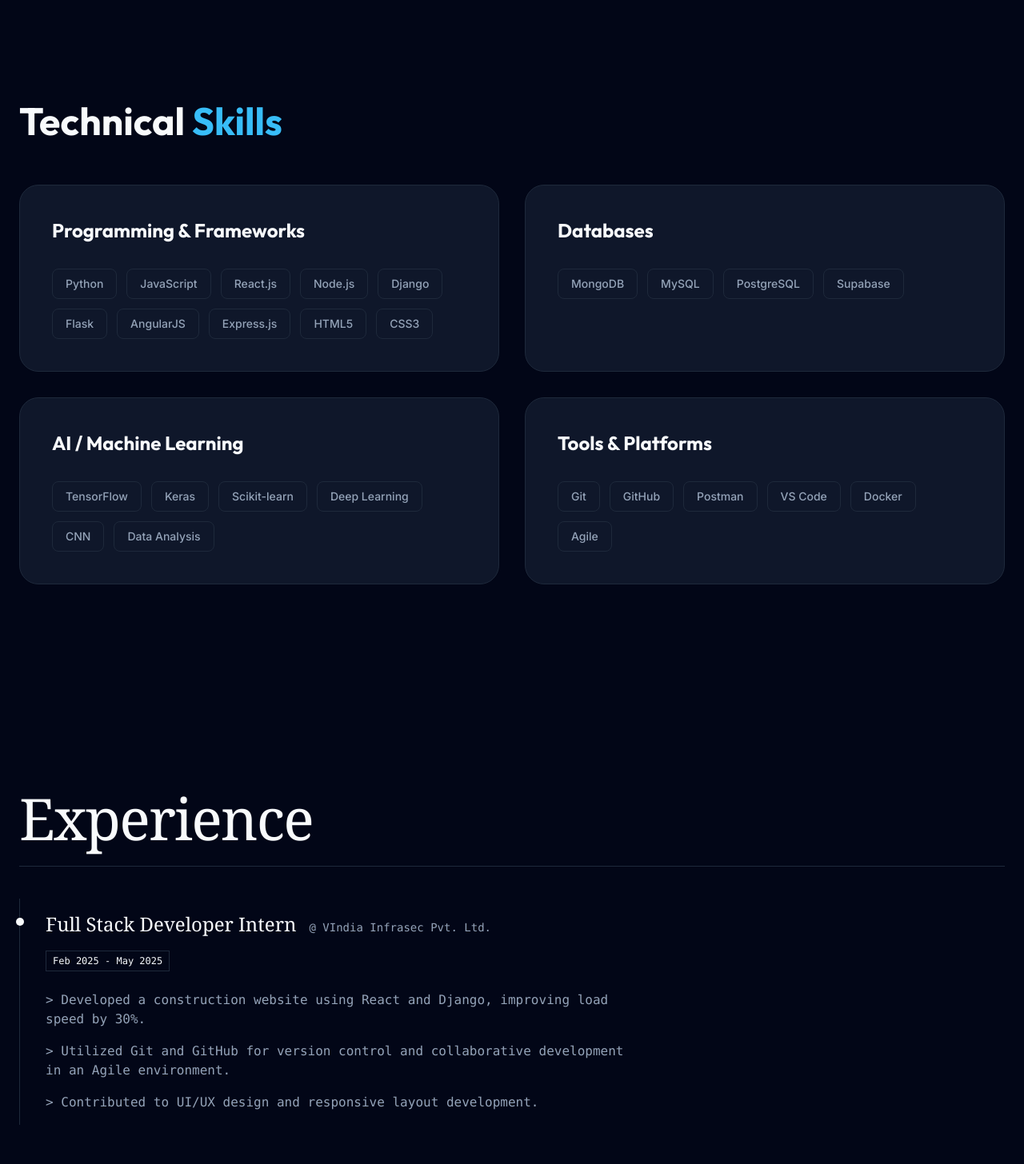
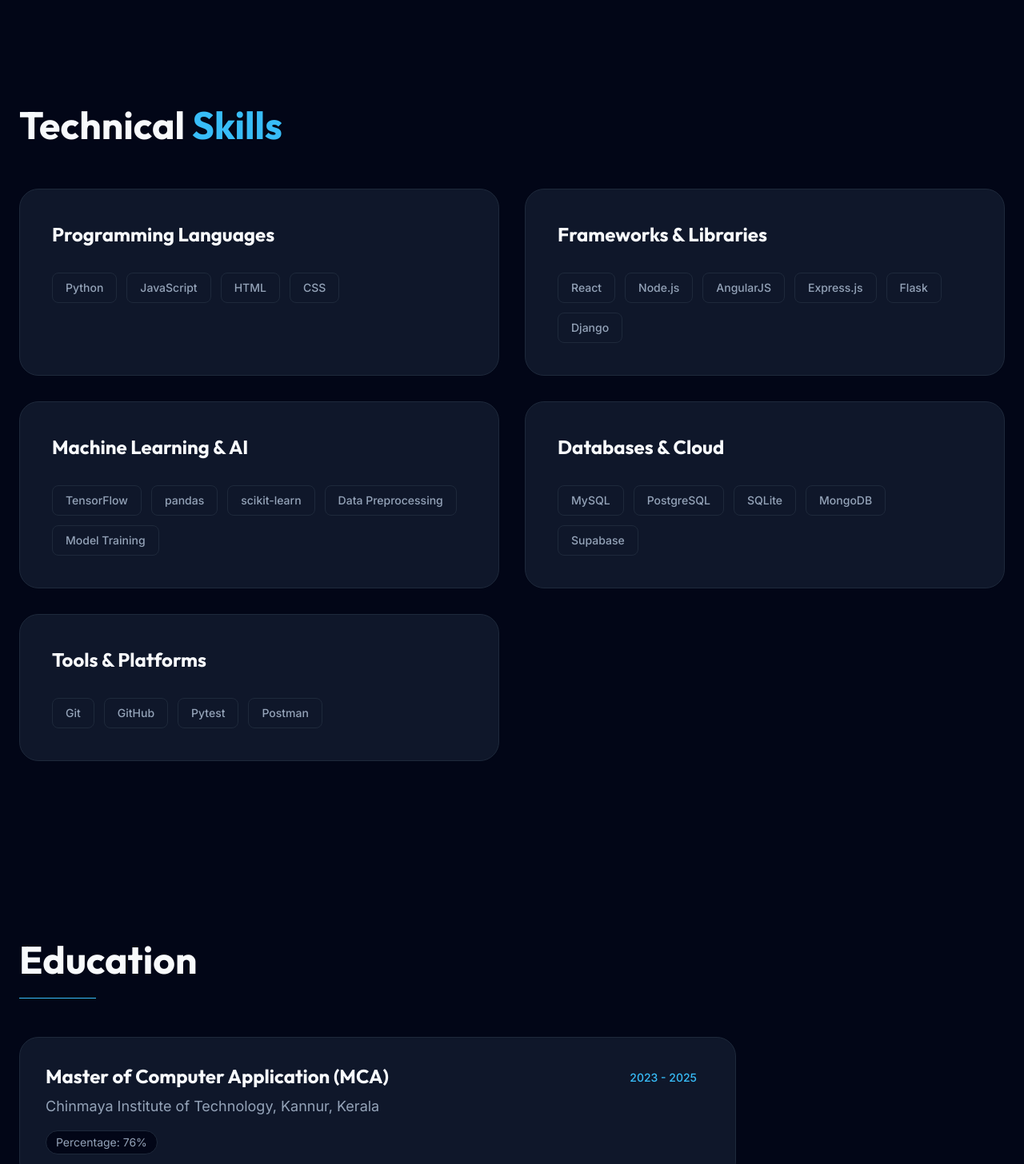
Before and after one commit to Arshwinsajeevan/my-portfolio, a React (Vite) app: page / in a window 1280 px wide. Shown: the part 1330-2786 px from the top of the page at 80% size. Built offline with nearby package versions, Linux system fonts and the light colour scheme.

Commit message:
updated details

```diff
--- a/src/App.jsx
+++ b/src/App.jsx
@@ -3,6 +3,7 @@
 import Hero from './components/Hero';
 import About from './components/About';
 import Skills from './components/Skills';
+import Education from './components/Education';
 import Experience from './components/Experience';
 import Projects from './components/Projects';
 import Contact from './components/Contact';
@@ -42,6 +43,7 @@
         <Hero />
         <About />
         <Skills />
+        <Education />
         <Experience />
         <Projects />
         <Contact />
--- a/src/components/Contact.jsx
+++ b/src/components/Contact.jsx
@@ -54,7 +54,7 @@
                             </div>
                             <div>
                                 <p className="text-xs text-[var(--text-muted)] mb-1">LinkedIn</p>
-                                <a href="https://linkedin.com/in/arshwin-sajeevan" target="" rel="noopener noreferrer" className="text-base font-medium text-[var(--text-color)] hover:text-[var(--accent-color)] transition-colors">
+                                <a href="https://www.linkedin.com/in/arshwin-sajeevan/" target="_blank" rel="noopener noreferrer" className="text-base font-medium text-[var(--text-color)] hover:text-[var(--accent-color)] transition-colors">
                                     Arshwin Sajeevan
                                 </a>
                             </div>
@@ -66,8 +66,8 @@
                             </div>
                             <div>
                                 <p className="text-xs text-[var(--text-muted)] mb-1">GitHub</p>
-                                <a href="https://github.com/arshwin-s" target="_blank" rel="noopener noreferrer" className="text-base font-medium text-[var(--text-color)] hover:text-[var(--accent-color)] transition-colors">
-                                    arshwin-s
+                                <a href="https://github.com/Arshwinsajeevan" target="_blank" rel="noopener noreferrer" className="text-base font-medium text-[var(--text-color)] hover:text-[var(--accent-color)] transition-colors">
+                                    Arshwinsajeevan
                                 </a>
                             </div>
                         </div>
--- /dev/null
+++ b/src/components/Education.jsx
@@ -0,0 +1,72 @@
+import React from 'react';
+import { motion } from 'framer-motion';
+
+const Education = () => {
+    const education = [
+        {
+            degree: 'Master of Computer Application (MCA)',
+            institution: 'Chinmaya Institute of Technology, Kannur, Kerala',
+            duration: '2023 - 2025',
+            percentage: '76%',
+        },
+        {
+            degree: 'Bachelor of Computer Science',
+            institution: 'Mahatma Gandhi College, Kannur, Kerala',
+            duration: 'Graduated', // Or put year if known, but resume just says degree
+            percentage: '72%',
+        },
+    ];
+
+    return (
+        <section id="education" className="py-24 bg-[var(--bg-color)]">
+            <div className="container mx-auto px-6">
+                <motion.div
+                    initial={{ opacity: 0, y: 20 }}
+                    whileInView={{ opacity: 1, y: 0 }}
+                    viewport={{ once: true }}
+                    transition={{ duration: 0.6 }}
+                    className="mb-12"
+                >
+                    <h2 className="text-4xl md:text-5xl font-heading font-bold mb-6 text-[var(--text-color)]">
+                        Education
+                    </h2>
+                    <div className="h-[1px] w-24 bg-[var(--accent-color)]"></div>
+                </motion.div>
+
+                <div className="space-y-8 max-w-4xl">
+                    {education.map((edu, index) => (
+                        <motion.div
+                            key={index}
+                            initial={{ opacity: 0, x: -20 }}
+                            whileInView={{ opacity: 1, x: 0 }}
+                            viewport={{ once: true }}
+                            transition={{ duration: 0.6, delay: index * 0.1 }}
+                            className="bg-[var(--card-bg)] p-8 rounded-3xl border border-[var(--border-color)] hover:border-[var(--accent-color)] transition-all duration-300"
+                        >
+                            <div className="flex flex-col md:flex-row md:items-start justify-between gap-4">
+                                <div>
+                                    <h3 className="text-2xl font-bold text-[var(--text-color)] mb-2">
+                                        {edu.degree}
+                                    </h3>
+                                    <p className="text-lg text-[var(--text-muted)] mb-2">
+                                        {edu.institution}
+                                    </p>
+                                    <div className="flex items-center gap-4 mt-4">
+                                        <span className="px-3 py-1 text-sm rounded-full bg-[var(--bg-color)] border border-[var(--border-color)] text-[var(--text-muted)]">
+                                            Percentage: {edu.percentage}
+                                        </span>
+                                    </div>
+                                </div>
+                                <span className="inline-block px-4 py-2 bg-[var(--accent-color)]/10 text-[var(--accent-color)] rounded-full text-sm font-medium self-start">
+                                    {edu.duration}
+                                </span>
+                            </div>
+                        </motion.div>
+                    ))}
+                </div>
+            </div>
+        </section>
+    );
+};
+
+export default Education;
--- a/src/components/Experience.jsx
+++ b/src/components/Experience.jsx
@@ -8,9 +8,10 @@
             role: 'Full Stack Developer Intern',
             duration: 'Feb 2025 - May 2025',
             description: [
-                'Developed a construction website using React and Django, improving load speed by 30%.',
-                'Utilized Git and GitHub for version control and collaborative development in an Agile environment.',
-                'Contributed to UI/UX design and responsive layout development.',
+                'Developed a custom website and CRM for a construction firm using Python, Django, and React.',
+                'Designed and maintained REST APIs.',
+                'Implemented MySQL databases and optimized query performance for large datasets.',
+                'Used Git and GitHub for version control and team collaboration.',
             ],
         },
     ];
--- a/src/components/Hero.jsx
+++ b/src/components/Hero.jsx
@@ -4,9 +4,9 @@
 
 const Hero = () => {
     const stats = [
-        { label: 'Years of Experience', value: '3+' },
-        { label: 'Completed Projects', value: '15+' },
-        { label: 'Hours Coded', value: '10K+' },
+        { label: 'Experience', value: 'Intern' },
+        { label: 'Projects', value: '5+' },
+        { label: 'Focus', value: 'Full Stack' },
     ];
 
     return (
--- a/src/components/Navbar.jsx
+++ b/src/components/Navbar.jsx
@@ -19,6 +19,8 @@
     const navLinks = [
         { name: 'Home', href: '#hero' },
         { name: 'About', href: '#about' },
+        { name: 'Skills', href: '#skills' },
+        { name: 'Education', href: '#education' },
         { name: 'Experience', href: '#experience' },
         { name: 'Projects', href: '#projects' },
     ];
--- a/src/components/Projects.jsx
+++ b/src/components/Projects.jsx
@@ -6,30 +6,66 @@
     const projects = [
         {
             title: 'CropCare',
-            category: 'AI / Machine Learning',
-            description: 'CNN-based plant disease detection system with 95% accuracy.',
-            tags: ['Python', 'TensorFlow', 'Flask'],
+            category: 'AI-Driven System',
+            description: [
+                'Developed a CNN-based system for detecting plant diseases from leaf images.',
+                'Applied deep learning models for image classification and real-time prediction workflows.',
+                'Integrated Supabase for data storage and alert notifications.'
+            ],
+            tags: ['Python', 'TensorFlow', 'Supabase'],
             github: 'https://github.com/Arshwinsajeevan/CropCare.git',
         },
         {
+            title: 'AI Live Chat Agent',
+            category: 'LLM-Based Support',
+            description: [
+                'Built an AI-powered customer support chat using Node.js, TypeScript, and React.',
+                'Executed LLM integration with session persistence and graceful error handling.',
+                'Designed and deployed a full-stack architecture using Prisma, SQLite, Render, and Vercel.'
+            ],
+            tags: ['Node.js', 'TypeScript', 'React', 'Prisma'],
+            github: 'https://github.com/Arshwinsajeevan',
+        },
+        {
             title: 'Rustique',
-            category: 'E-Commerce',
-            description: 'Antique trading marketplace with secure auth and listing management.',
-            tags: ['MERN', 'Redux', 'React'],
+            category: 'MERN Stack',
+            description: [
+                'Built a MERN-based platform for buying and selling antiques with admin-verified listings.',
+                'Developed a React frontend and integrated APIs for smooth user interactions.'
+            ],
+            tags: ['MongoDB', 'Express', 'React', 'Node.js'],
             github: 'https://github.com/Arshwinsajeevan/Rustique.git',
         },
         {
-            title: 'News Aggregator',
-            category: 'Web App',
-            description: 'Real-time global headlines fetcher with categorized feeds.',
-            tags: ['AngularJS', 'API'],
-            github: 'https://github.com/Arshwinsajeevan/News-site.git',
+            title: 'NL Image Studio',
+            category: 'AI Image Editor',
+            description: [
+                'Built a browser-based image editor using React and BodyPix for real-time segmentation.',
+                'Added background replacement, blur, color-pop, and cartoon effects with Canvas.',
+                'Designed natural-language editing commands with fully client-side processing.'
+            ],
+            tags: ['React', 'Node.js', 'TensorFlow.js'],
+            github: '#',
         },
         {
-            title: 'Cutabout',
-            category: 'Dashboard',
-            description: 'Salon management system for scheduling and analytics.',
-            tags: ['React', 'MERN'],
+            title: 'Weather Forecast',
+            category: 'Web Application',
+            description: [
+                'This is a website to get weather details for corresponding places by search.',
+                'Developed the platform using API for real-time data.'
+            ],
+            tags: ['JavaScript', 'API', 'HTML/CSS'],
+            github: '#',
+        },
+        {
+            title: 'Web Data Aggregator',
+            category: 'Data Analytics',
+            description: [
+                'Built a Python data aggregation platform using Scrapy to collect structured web data.',
+                'Extracted and cleaned multi-page data using CSS selectors and stored results in SQLite.',
+                'Used Pandas to generate analytical reports, summaries, and visualized data insights.'
+            ],
+            tags: ['Python', 'Scrapy', 'SQLite', 'Pandas'],
             github: '#',
         },
     ];
@@ -70,12 +106,16 @@
                                 </div>
 
                                 <h3 className="text-3xl font-heading font-bold text-[var(--text-color)] mb-4 group-hover:translate-x-2 transition-transform duration-300">
-                                    {project.title}
                                 </h3>
 
-                                <p className="text-[var(--text-muted)] text-lg leading-relaxed mb-8">
-                                    {project.description}
-                                </p>
+                                <ul className="space-y-2 mb-8">
+                                    {project.description.map((item, idx) => (
+                                        <li key={idx} className="text-[var(--text-muted)] text-base leading-relaxed flex items-start gap-2">
+                                            <span className="mt-1.5 w-1.5 h-1.5 rounded-full bg-[var(--accent-color)] shrink-0"></span>
+                                            {item}
+                                        </li>
+                                    ))}
+                                </ul>
                             </div>
 
                             <div>
--- a/src/components/Skills.jsx
+++ b/src/components/Skills.jsx
@@ -4,20 +4,24 @@
 const Skills = () => {
     const skillCategories = [
         {
-            title: 'Programming & Frameworks',
-            skills: ['Python', 'JavaScript', 'React.js', 'Node.js', 'Django', 'Flask', 'AngularJS', 'Express.js', 'HTML5', 'CSS3']
+            title: 'Programming Languages',
+            skills: ['Python', 'JavaScript', 'HTML', 'CSS']
         },
         {
-            title: 'Databases',
-            skills: ['MongoDB', 'MySQL', 'PostgreSQL', 'Supabase']
+            title: 'Frameworks & Libraries',
+            skills: ['React', 'Node.js', 'AngularJS', 'Express.js', 'Flask', 'Django']
         },
         {
-            title: 'AI / Machine Learning',
-            skills: ['TensorFlow', 'Keras', 'Scikit-learn', 'Deep Learning', 'CNN', 'Data Analysis']
+            title: 'Machine Learning & AI',
+            skills: ['TensorFlow', 'pandas', 'scikit-learn', 'Data Preprocessing', 'Model Training']
+        },
+        {
+            title: 'Databases & Cloud',
+            skills: ['MySQL', 'PostgreSQL', 'SQLite', 'MongoDB', 'Supabase']
         },
         {
             title: 'Tools & Platforms',
-            skills: ['Git', 'GitHub', 'Postman', 'VS Code', 'Docker', 'Agile']
+            skills: ['Git', 'GitHub', 'Pytest', 'Postman']
         }
     ];
 
```
Also changed, not shown: src/components/About.jsx (+2 -5 lines).
